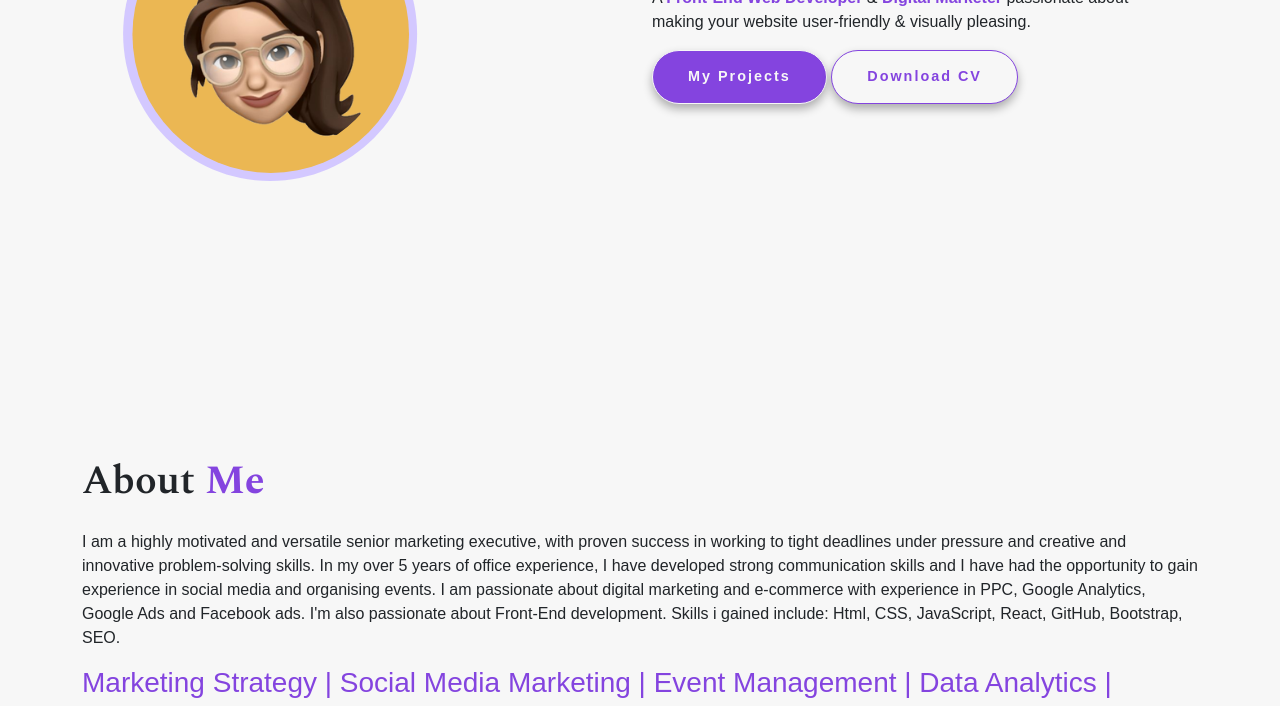
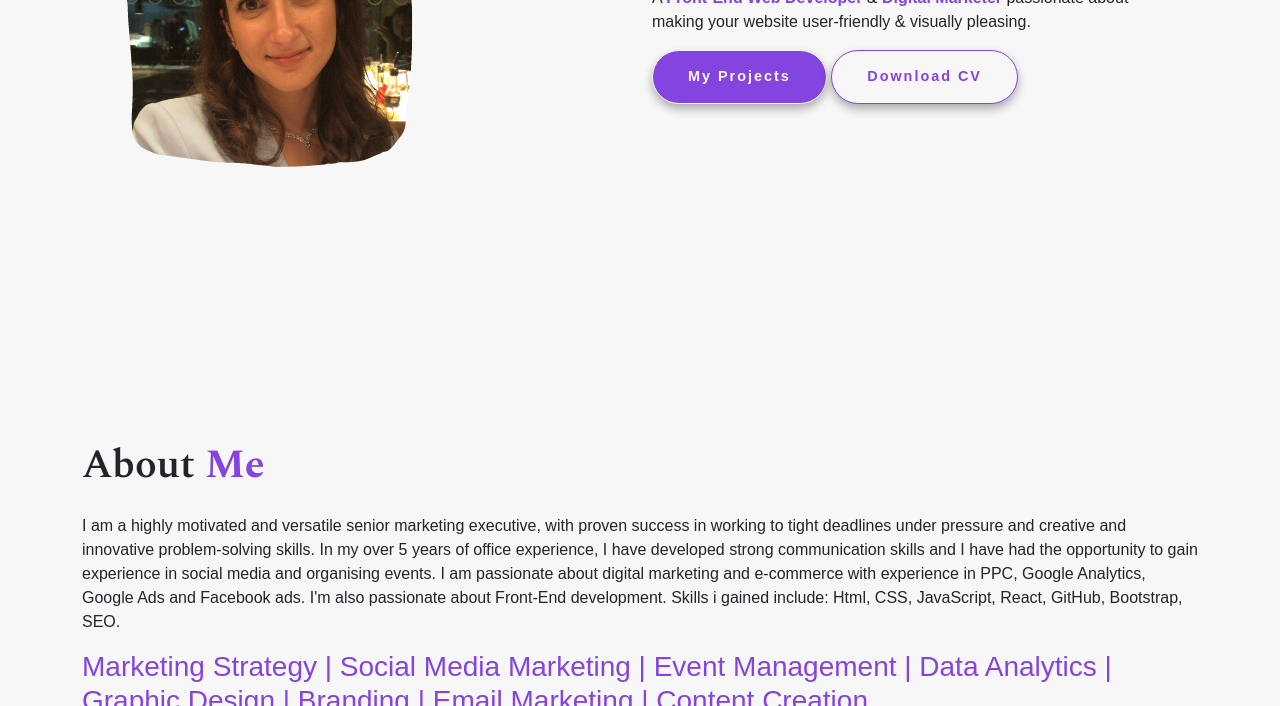
Before and after one commit to FranSanc/FS-Portfolio, a plain HTML site: page index.html in a window 1280 px wide. Shown: the part 478-1184 px from the top of the page. Drawn offline with nearby package versions, Linux system fonts and the light colour scheme.

Commit message:
margin changed

```diff
--- a/index.html
+++ b/index.html
@@ -69,7 +69,7 @@ d-md-none mt-3" alt="">
       <div class="container">
         <div class="row form-group m-3">
           <div class="col-md-6">
-            <img src="/images/FS-Avatar.png" class="img-fluid" />
+            <img src="/images/about me new.png" class="img-fluid" />
           </div>
           <div class="col-md-6 mt-4">
             <p class="greetings mb-2">HELLO THERE! I'M</p>
@@ -97,7 +97,7 @@ d-md-none mt-3" alt="">
 <!--Start Project-->
 <div class="container">
   <div class="row featured-projects">
-  <h2 class="body-h2-title col-12 mb-4 mt-3">About <span> Me</span></h2>
+  <h2 class="body-h2-title col-12 mb-4 ">About <span> Me</span></h2>
 </div>
 <p>
  I am a highly motivated and versatile senior marketing executive, with proven success in working to tight
```
